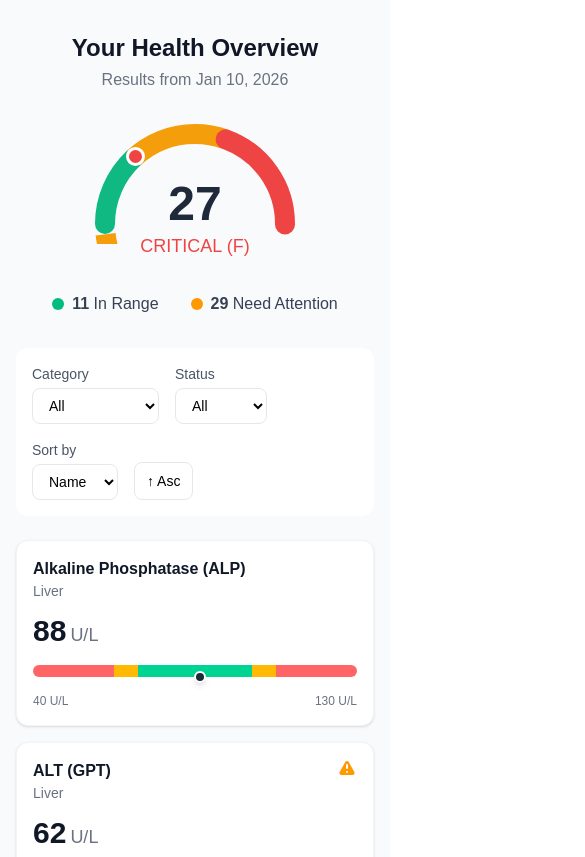
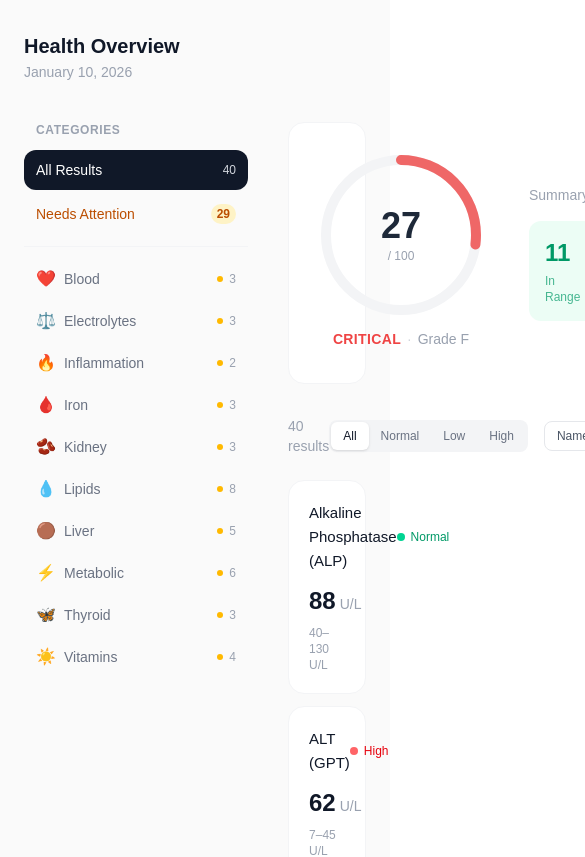
Before and after one commit to olganedelcu/frontend_data, a React (Vite) app: page / in a window 390 px wide. Shown: the top 857 px of the page, 585 px wide, since content can reach past the window. Built offline with nearby package versions, Linux system fonts and the light colour scheme; a web font is replaced by a local one.

Commit message:
adding a new design

```diff
--- a/src/components/BiomarkerCard.tsx
+++ b/src/components/BiomarkerCard.tsx
@@ -1,4 +1,3 @@
-import { RangeBar } from './RangeBar';
 import type { EnrichedResult } from '../types/enrichedResult';
 
 interface BiomarkerCardProps {
@@ -6,50 +5,39 @@ interface BiomarkerCardProps {
   onClick: () => void;
 }
 
+const statusConfig = {
+  normal: { dot: 'bg-emerald-400', text: 'text-emerald-600', label: 'Normal' },
+  high: { dot: 'bg-red-400', text: 'text-red-600', label: 'High' },
+  low: { dot: 'bg-blue-400', text: 'text-blue-600', label: 'Low' },
+};
+
 export function BiomarkerCard({ result, onClick }: BiomarkerCardProps) {
   const { biomarker, value, status } = result;
-  const isAbnormal = status !== 'normal';
+  const config = statusConfig[status];
 
   return (
     <button
       onClick={onClick}
-      className="w-full text-left bg-white rounded-xl shadow-sm border border-gray-100 p-4 hover:shadow-md hover:border-gray-200 transition-all cursor-pointer focus:outline-none focus:ring-2 focus:ring-blue-500 focus:ring-offset-2"
+      className="w-full text-left bg-white rounded-2xl border border-gray-100 p-5 hover:border-gray-200 hover:shadow-sm transition-all cursor-pointer focus:outline-none focus:ring-2 focus:ring-gray-900 focus:ring-offset-2 group"
     >
-      {/* Header */}
-      <div className="flex items-start justify-between mb-3">
-        <div>
-          <h3 className="font-semibold text-gray-900">{biomarker.name}</h3>
-          <p className="text-sm text-gray-500">{biomarker.category}</p>
+      <div className="flex items-center justify-between mb-3">
+        <h3 className="font-medium text-gray-900 text-[15px] group-hover:text-gray-700">
+          {biomarker.name}
+        </h3>
+        <div className={`flex items-center gap-1.5 ${config.text}`}>
+          <span className={`w-2 h-2 rounded-full ${config.dot}`} />
+          <span className="text-xs font-medium">{config.label}</span>
         </div>
-        {isAbnormal && (
-          <div className="flex-shrink-0 ml-2">
-            <svg
-              className="w-5 h-5 text-amber-500"
-              fill="currentColor"
-              viewBox="0 0 20 20"
-            >
-              <path
-                fillRule="evenodd"
-                d="M8.257 3.099c.765-1.36 2.722-1.36 3.486 0l5.58 9.92c.75 1.334-.213 2.98-1.742 2.98H4.42c-1.53 0-2.493-1.646-1.743-2.98l5.58-9.92zM11 13a1 1 0 11-2 0 1 1 0 012 0zm-1-8a1 1 0 00-1 1v3a1 1 0 002 0V6a1 1 0 00-1-1z"
-                clipRule="evenodd"
-              />
-            </svg>
-          </div>
-        )}
       </div>
 
-      {/* Value */}
-      <div className="mb-4">
-        <span className="text-3xl font-bold text-gray-900">{value}</span>
-        <span className="text-lg text-gray-500 ml-1">{biomarker.standardUnit}</span>
+      <div className="flex items-baseline gap-1">
+        <span className="text-2xl font-semibold text-gray-900">{value}</span>
+        <span className="text-sm text-gray-400">{biomarker.standardUnit}</span>
       </div>
 
-      {/* Range Bar */}
-      <RangeBar
-        value={value}
-        referenceRange={biomarker.referenceRange}
-        unit={biomarker.standardUnit}
-      />
+      <div className="mt-2 text-xs text-gray-400">
+        {biomarker.referenceRange.low}–{biomarker.referenceRange.high} {biomarker.standardUnit}
+      </div>
     </button>
   );
 }
--- a/src/components/BiomarkerCardGrid.tsx
+++ b/src/components/BiomarkerCardGrid.tsx
@@ -9,14 +9,14 @@ interface BiomarkerCardGridProps {
 export function BiomarkerCardGrid({ results, onSelectResult }: BiomarkerCardGridProps) {
   if (results.length === 0) {
     return (
-      <div className="text-center py-12 text-gray-500">
+      <div className="text-center py-16 text-gray-400">
         No biomarkers match your current filters.
       </div>
     );
   }
 
   return (
-    <div className="grid grid-cols-1 sm:grid-cols-2 lg:grid-cols-3 gap-4">
+    <div className="grid grid-cols-1 sm:grid-cols-2 xl:grid-cols-3 gap-3">
       {results.map((result) => (
         <BiomarkerCard
           key={result.id}
--- /dev/null
+++ b/src/components/CategorySidebar.tsx
@@ -0,0 +1,112 @@
+import { useMemo } from 'react';
+import type { EnrichedResult } from '../types/enrichedResult';
+
+interface Props {
+  categories: string[];
+  data: EnrichedResult[];
+  selectedCategory: string;
+  onCategoryChange: (category: string) => void;
+}
+
+const categoryIcons: Record<string, string> = {
+  Lipids: '💧',
+  Metabolic: '⚡',
+  Kidney: '🫘',
+  Electrolytes: '⚖️',
+  Liver: '🟤',
+  Inflammation: '🔥',
+  Iron: '🩸',
+  Vitamins: '☀️',
+  Thyroid: '🦋',
+  Blood: '❤️',
+};
+
+export function CategorySidebar({ categories, data, selectedCategory, onCategoryChange }: Props) {
+  const categoryCounts = useMemo(() => {
+    const counts: Record<string, { total: number; attention: number }> = {};
+    for (const r of data) {
+      const cat = r.biomarker.category;
+      if (!counts[cat]) counts[cat] = { total: 0, attention: 0 };
+      counts[cat].total++;
+      if (r.status !== 'normal') counts[cat].attention++;
+    }
+    return counts;
+  }, [data]);
+
+  const totalAttention = useMemo(() => data.filter(r => r.status !== 'normal').length, [data]);
+
+  return (
+    <nav className="w-56 flex-shrink-0">
+      <div className="sticky top-8">
+        <p className="text-xs font-semibold text-gray-400 uppercase tracking-wider mb-3 px-3">
+          Categories
+        </p>
+
+        <button
+          onClick={() => onCategoryChange('all')}
+          className={`w-full flex items-center justify-between px-3 py-2.5 rounded-xl text-sm transition-colors mb-1 ${
+            selectedCategory === 'all'
+              ? 'bg-gray-900 text-white'
+              : 'text-gray-600 hover:bg-gray-100'
+          }`}
+        >
+          <span className="font-medium">All Results</span>
+          <span className={`text-xs ${selectedCategory === 'all' ? 'text-gray-300' : 'text-gray-400'}`}>
+            {data.length}
+          </span>
+        </button>
+
+        {totalAttention > 0 && (
+          <button
+            onClick={() => onCategoryChange('attention')}
+            className={`w-full flex items-center justify-between px-3 py-2.5 rounded-xl text-sm transition-colors mb-1 ${
+              selectedCategory === 'attention'
+                ? 'bg-amber-600 text-white'
+                : 'text-amber-700 hover:bg-amber-50'
+            }`}
+          >
+            <span className="font-medium">Needs Attention</span>
+            <span className={`text-xs font-semibold px-1.5 py-0.5 rounded-full ${
+              selectedCategory === 'attention'
+                ? 'bg-amber-500 text-white'
+                : 'bg-amber-100 text-amber-700'
+            }`}>
+              {totalAttention}
+            </span>
+          </button>
+        )}
+
+        <div className="h-px bg-gray-100 my-3" />
+
+        {categories.map(cat => {
+          const counts = categoryCounts[cat] || { total: 0, attention: 0 };
+          const isActive = selectedCategory === cat;
+          return (
+            <button
+              key={cat}
+              onClick={() => onCategoryChange(cat)}
+              className={`w-full flex items-center justify-between px-3 py-2 rounded-xl text-sm transition-colors mb-0.5 ${
+                isActive
+                  ? 'bg-gray-100 text-gray-900'
+                  : 'text-gray-500 hover:bg-gray-50 hover:text-gray-700'
+              }`}
+            >
+              <span className="flex items-center gap-2">
+                <span className="text-base">{categoryIcons[cat] || '📊'}</span>
+                <span className={isActive ? 'font-medium' : ''}>{cat}</span>
+              </span>
+              <span className="flex items-center gap-1.5">
+                {counts.attention > 0 && (
+                  <span className="w-1.5 h-1.5 rounded-full bg-amber-400" />
+                )}
+                <span className={`text-xs ${isActive ? 'text-gray-500' : 'text-gray-400'}`}>
+                  {counts.total}
+                </span>
+              </span>
+            </button>
+          );
+        })}
+      </div>
+    </nav>
+  );
+}
--- a/src/components/EnergyScoreGauge.tsx
+++ b/src/components/EnergyScoreGauge.tsx
@@ -1,3 +1,4 @@
+import { useEffect, useState } from 'react';
 import type { EnergyScoreResult } from '../types/energyScore';
 
 interface EnergyScoreGaugeProps {
@@ -6,94 +7,98 @@ interface EnergyScoreGaugeProps {
 
 export function EnergyScoreGauge({ energyScore }: EnergyScoreGaugeProps) {
   const { score, grade, label } = energyScore;
+  const [animatedScore, setAnimatedScore] = useState(0);
+  const [isVisible, setIsVisible] = useState(false);
 
-  // SVG dimensions
-  const size = 200;
-  const strokeWidth = 20;
+  useEffect(() => {
+    // Use requestAnimationFrame to avoid synchronous setState in effect
+    const raf = requestAnimationFrame(() => setIsVisible(true));
+    const duration = 1200;
+    const steps = 60;
+    const increment = score / steps;
+    let current = 0;
+    const timer = setInterval(() => {
+      current += increment;
+      if (current >= score) {
+        setAnimatedScore(score);
+        clearInterval(timer);
+      } else {
+        setAnimatedScore(Math.round(current));
+      }
+    }, duration / steps);
+    return () => {
+      cancelAnimationFrame(raf);
+      clearInterval(timer);
+    };
+  }, [score]);
+
+  // Ring dimensions
+  const size = 160;
+  const strokeWidth = 10;
   const radius = (size - strokeWidth) / 2;
   const center = size / 2;
+  const circumference = 2 * Math.PI * radius;
 
-  // Arc calculations (semi-circle from 180° to 0°)
-  const circumference = Math.PI * radius;
+  // Progress arc
+  const displayScore = isVisible ? animatedScore : 0;
+  const progress = (displayScore / 100) * circumference;
 
-  // Zone angles (in the semi-circle)
-  // Red: 0-39 (39% of arc), Yellow: 40-74 (35% of arc), Green: 75-100 (25% of arc)
-  const redArc = circumference * 0.39;
-  const yellowArc = circumference * 0.35;
-  const greenArc = circumference * 0.26;
-
-  // Score indicator position
-  const scoreAngle = Math.PI * (1 - score / 100);
-  const indicatorX = center + radius * Math.cos(scoreAngle);
-  const indicatorY = center - radius * Math.sin(scoreAngle);
-
-  // Get color based on score
-  const getScoreColor = () => {
-    if (score >= 75) return '#10B981'; // emerald-500
-    if (score >= 40) return '#F59E0B'; // amber-500
-    return '#EF4444'; // red-500
+  // Color based on score
+  const getColor = () => {
+    if (score >= 75) return '#10B981';
+    if (score >= 40) return '#F59E0B';
+    return '#EF4444';
   };
 
   return (
     <div className="flex flex-col items-center">
-      <svg width={size} height={size / 2 + 20} viewBox={`0 0 ${size} ${size / 2 + 20}`}>
-        {/* Background arc segments */}
-        <g transform={`rotate(180, ${center}, ${center})`}>
-          {/* Green zone (75-100) - drawn first, starts at the right */}
+      <div className="relative">
+        <svg width={size} height={size} viewBox={`0 0 ${size} ${size}`}>
+          {/* Background ring */}
           <circle
             cx={center}
             cy={center}
             r={radius}
             fill="none"
-            stroke="#10B981"
+            stroke="#f3f4f6"
             strokeWidth={strokeWidth}
-            strokeDasharray={`${greenArc} ${circumference}`}
-            strokeDashoffset={0}
-            strokeLinecap="round"
           />
-          {/* Yellow zone (40-74) */}
+          {/* Progress ring */}
           <circle
             cx={center}
             cy={center}
             r={radius}
             fill="none"
-            stroke="#F59E0B"
+            stroke={getColor()}
             strokeWidth={strokeWidth}
-            strokeDasharray={`${yellowArc} ${circumference}`}
-            strokeDashoffset={-greenArc}
-            strokeLinecap="butt"
+            strokeDasharray={`${progress} ${circumference}`}
+            strokeLinecap="round"
+            transform={`rotate(-90 ${center} ${center})`}
+            className="transition-all duration-100 ease-out"
+            opacity={0.8}
           />
-          {/* Red zone (0-39) */}
-          <circle
-            cx={center}
-            cy={center}
-            r={radius}
-            fill="none"
-            stroke="#EF4444"
-            strokeWidth={strokeWidth}
-            strokeDasharray={`${redArc} ${circumference}`}
-            strokeDashoffset={-(greenArc + yellowArc)}
-            strokeLinecap="round"
-          />
-        </g>
-
-        {/* Score indicator dot */}
-        <circle
-          cx={indicatorX}
-          cy={indicatorY}
-          r={8}
-          fill={getScoreColor()}
-          stroke="white"
-          strokeWidth={3}
-        />
-      </svg>
-
-      {/* Score number and label */}
-      <div className="text-center -mt-16">
-        <div className="text-5xl font-bold text-gray-800">{score}</div>
-        <div className="text-lg font-medium mt-1" style={{ color: getScoreColor() }}>
-          {label} ({grade})
+        </svg>
+        {/* Center text */}
+        <div
+          className="absolute inset-0 flex flex-col items-center justify-center transition-opacity duration-500"
+          style={{ opacity: isVisible ? 1 : 0 }}
+        >
+          <span className="text-4xl font-bold text-gray-800">{animatedScore}</span>
+          <span className="text-xs font-medium text-gray-400 mt-0.5">/ 100</span>
         </div>
+      </div>
+      <div
+        className="text-center mt-3 transition-opacity duration-700"
+        style={{ opacity: isVisible ? 1 : 0 }}
+      >
+        <span
+          className="text-sm font-semibold tracking-wide"
+          style={{ color: getColor() }}
+        >
+          {label}
+        </span>
+        <span className="text-sm text-gray-300 mx-1.5">·</span>
+        <span className="text-sm text-gray-400">Grade {grade}</span>
       </div>
     </div>
   );
--- a/src/components/StatusBadge.tsx
+++ b/src/components/StatusBadge.tsx
@@ -1,14 +1,14 @@
 import type { Status } from '../types/result';
 
 const styles: Record<Status, string> = {
-  low: 'bg-blue-100 text-blue-700',
-  normal: 'bg-green-100 text-green-700',
-  high: 'bg-red-100 text-red-700',
+  low: 'bg-blue-50 text-blue-600',
+  normal: 'bg-emerald-50 text-emerald-600',
+  high: 'bg-red-50 text-red-600',
 };
 
 export function StatusBadge({ status }: { status: Status }) {
   return (
-    <span className={`px-2 py-1 rounded-lg text-sm font-medium ${styles[status]}`}>
+    <span className={`px-2.5 py-1 rounded-lg text-xs font-medium ${styles[status]}`}>
       {status.charAt(0).toUpperCase() + status.slice(1)}
     </span>
   );
--- a/src/components/Toolbar.tsx
+++ b/src/components/Toolbar.tsx
@@ -4,52 +4,59 @@ export type SortField = 'name' | 'value' | 'status' | 'sampledAt';
 export type SortDirection = 'asc' | 'desc';
 
 interface Props {
-  categories: string[];
-  selectedCategory: string;
-  onCategoryChange: (category: string) => void;
   selectedStatus: Status | 'all';
   onStatusChange: (status: Status | 'all') => void;
   sortField: SortField;
   onSortFieldChange: (field: SortField) => void;
   sortDirection: SortDirection;
   onDirectionToggle: () => void;
+  resultCount: number;
 }
 
-export function Toolbar({ categories, selectedCategory, onCategoryChange, selectedStatus, onStatusChange, sortField, onSortFieldChange, sortDirection, onDirectionToggle }: Props) {
+export function Toolbar({ selectedStatus, onStatusChange, sortField, onSortFieldChange, sortDirection, onDirectionToggle, resultCount }: Props) {
   return (
-    <div className="flex flex-wrap gap-4 p-4 bg-white rounded-xl mb-4">
-      <div className="flex flex-col gap-1">
-        <label className="text-sm text-gray-600">Category</label>
-        <select value={selectedCategory} onChange={e => onCategoryChange(e.target.value)} className="px-3 py-2 rounded-lg border border-gray-200 text-sm">
-          <option value="all">All</option>
-          {categories.map(category => <option key={category} value={category}>{category}</option>)}
-        </select>
+    <div className="flex items-center justify-between mb-6">
+      <p className="text-sm text-gray-400">
+        {resultCount} result{resultCount !== 1 ? 's' : ''}
+      </p>
+
+      <div className="flex items-center gap-2">
+        {/* Status filter pills */}
+        <div className="flex items-center bg-gray-100 rounded-lg p-0.5">
+          {(['all', 'normal', 'low', 'high'] as const).map(s => (
+            <button
+              key={s}
+              onClick={() => onStatusChange(s)}
+              className={`px-3 py-1.5 rounded-md text-xs font-medium transition-colors ${
+                selectedStatus === s
+                  ? 'bg-white text-gray-900 shadow-sm'
+                  : 'text-gray-500 hover:text-gray-700'
+              }`}
+            >
+              {s === 'all' ? 'All' : s.charAt(0).toUpperCase() + s.slice(1)}
+            </button>
+          ))}
         </div>
 
-      <div className="flex flex-col gap-1">
-        <label className="text-sm text-gray-600">Status</label>
-        <select value={selectedStatus} onChange={e => onStatusChange(e.target.value as Status | 'all')} className="px-3 py-2 rounded-lg border border-gray-200 text-sm">
-          <option value="all">All</option>
-          <option value="low">Low</option>
-          <option value="normal">Normal</option>
-          <option value="high">High</option>
-        </select>
-      </div>
-
-      <div className="flex flex-col gap-1">
-        <label className="text-sm text-gray-600">Sort by</label>
-        <select value={sortField} onChange={e => onSortFieldChange(e.target.value as SortField)} className="px-3 py-2 rounded-lg border border-gray-200 text-sm">
+        {/* Sort */}
+        <div className="flex items-center gap-1 ml-2">
+          <select
+            value={sortField}
+            onChange={e => onSortFieldChange(e.target.value as SortField)}
+            className="px-2 py-1.5 rounded-lg border border-gray-200 text-xs text-gray-600 bg-white"
+          >
             <option value="name">Name</option>
             <option value="value">Value</option>
             <option value="status">Status</option>
             <option value="sampledAt">Date</option>
           </select>
+          <button
+            onClick={onDirectionToggle}
+            className="p-1.5 rounded-lg border border-gray-200 text-xs text-gray-500 hover:bg-gray-50"
+          >
+            {sortDirection === 'asc' ? '↑' : '↓'}
+          </button>
         </div>
-
-      <div className="flex items-end">
-        <button onClick={onDirectionToggle} className="px-3 py-2 rounded-lg border border-gray-200 text-sm hover:bg-gray-50">
-          {sortDirection === 'asc' ? '↑ Asc' : '↓ Desc'}
-        </button>
       </div>
     </div>
   );
--- a/src/pages/BiomarkerResultsPage.tsx
+++ b/src/pages/BiomarkerResultsPage.tsx
@@ -7,6 +7,7 @@ import { LoadingScreen } from '../components/LoadingScreen';
 import { ErrorScreen } from '../components/ErrorScreen';
 import { EnergyScoreGauge } from '../components/EnergyScoreGauge';
 import { BiomarkerCardGrid } from '../components/BiomarkerCardGrid';
+import { CategorySidebar } from '../components/CategorySidebar';
 import { useFilteredResults } from '../hooks/useFilteredResults';
 import { calculateEnergyScore } from '../utils/energyScore';
 import type { EnrichedResult } from '../types/enrichedResult';
@@ -26,31 +27,32 @@ export function BiomarkerResultsPage() {
     setSortDirection((prev) => (prev === 'asc' ? 'desc' : 'asc'));
   }, []);
 
+  // When "attention" is selected in sidebar, filter to abnormal status
+  const effectiveCategory = selectedCategory === 'attention' ? 'all' : selectedCategory;
+  const effectiveStatus = selectedCategory === 'attention' ? 'all' : selectedStatus;
+
   const filteredData = useFilteredResults({
-    data,
-    category: selectedCategory,
-    status: selectedStatus,
+    data: selectedCategory === 'attention' ? data.filter(r => r.status !== 'normal') : data,
+    category: effectiveCategory,
+    status: effectiveStatus,
     sortField,
     sortDirection,
   });
 
-  // Calculate energy score from all data (not filtered)
   const energyScore = useMemo(() => calculateEnergyScore(data), [data]);
 
-  // Calculate summary stats
   const stats = useMemo(() => {
     const inRange = data.filter((r) => r.status === 'normal').length;
     const needAttention = data.length - inRange;
-    return { inRange, needAttention };
+    return { inRange, needAttention, total: data.length };
   }, [data]);
 
-  // Format date from the first result's sampledAt
   const formattedDate = useMemo(() => {
     if (data.length === 0) return '';
     const date = new Date(data[0].sampledAt);
     return date.toLocaleDateString('en-US', {
       year: 'numeric',
-      month: 'short',
+      month: 'long',
       day: 'numeric',
     });
   }, [data]);
@@ -59,56 +61,73 @@ export function BiomarkerResultsPage() {
   if (error) return <ErrorScreen message={error} />;
 
   return (
-    <div className="min-h-screen bg-gray-50">
-      <div className="max-w-6xl mx-auto px-4 py-8">
-        {/* Header */}
-        <header className="text-center mb-8">
-          <h1 className="text-2xl font-semibold text-gray-900">Your Health Overview</h1>
+    <div className="min-h-screen bg-[#fafafa]">
+      <div className="max-w-7xl mx-auto px-6 py-8">
+        {/* Top bar */}
+        <header className="flex items-center justify-between mb-10">
+          <div>
+            <h1 className="text-xl font-semibold text-gray-900">Health Overview</h1>
             {formattedDate && (
-            <p className="text-gray-500 mt-1">Results from {formattedDate}</p>
+              <p className="text-sm text-gray-400 mt-0.5">{formattedDate}</p>
             )}
+          </div>
         </header>
 
-        {/* Energy Score Gauge */}
-        <div className="flex justify-center mb-8">
+        {/* Desktop layout: sidebar + content */}
+        <div className="flex gap-10">
+          {/* Left sidebar */}
+          <CategorySidebar
+            categories={categories}
+            data={data}
+            selectedCategory={selectedCategory}
+            onCategoryChange={setSelectedCategory}
+          />
+
+          {/* Main content */}
+          <main className="flex-1 min-w-0">
+            {/* Score + Summary row */}
+            <div className="bg-white rounded-2xl border border-gray-100 p-8 mb-8">
+              <div className="flex items-center gap-12">
                 <EnergyScoreGauge energyScore={energyScore} />
+
+                <div className="flex-1">
+                  <h2 className="text-sm font-medium text-gray-400 mb-4">Summary</h2>
+                  <div className="flex gap-6">
+                    <div className="flex-1 bg-emerald-50 rounded-xl p-4">
+                      <p className="text-2xl font-bold text-emerald-600">{stats.inRange}</p>
+                      <p className="text-xs text-emerald-600/70 mt-1">In Range</p>
                     </div>
-
-        {/* Summary Stats */}
-        <div className="flex justify-center gap-8 mb-8">
-          <div className="flex items-center gap-2">
-            <span className="w-3 h-3 rounded-full bg-emerald-500" />
-            <span className="text-gray-700">
-              <span className="font-semibold">{stats.inRange}</span> In Range
-            </span>
+                    <div className="flex-1 bg-amber-50 rounded-xl p-4">
+                      <p className="text-2xl font-bold text-amber-600">{stats.needAttention}</p>
+                      <p className="text-xs text-amber-600/70 mt-1">Need Attention</p>
                     </div>
-          <div className="flex items-center gap-2">
-            <span className="w-3 h-3 rounded-full bg-amber-500" />
-            <span className="text-gray-700">
-              <span className="font-semibold">{stats.needAttention}</span> Need Attention
-            </span>
+                    <div className="flex-1 bg-gray-50 rounded-xl p-4">
+                      <p className="text-2xl font-bold text-gray-600">{stats.total}</p>
+                      <p className="text-xs text-gray-400 mt-1">Total Markers</p>
+                    </div>
+                  </div>
+                </div>
               </div>
             </div>
 
             {/* Toolbar */}
             <Toolbar
-          categories={categories}
-          selectedCategory={selectedCategory}
-          onCategoryChange={setSelectedCategory}
-          selectedStatus={selectedStatus}
+              selectedStatus={selectedCategory === 'attention' ? 'all' : selectedStatus}
               onStatusChange={setSelectedStatus}
               sortField={sortField}
               onSortFieldChange={setSortField}
               sortDirection={sortDirection}
               onDirectionToggle={handleToggleDirection}
+              resultCount={filteredData.length}
             />
 
-        {/* Biomarker Cards Grid */}
-        <div className="mt-6">
+            {/* Results grid */}
             <BiomarkerCardGrid
               results={filteredData}
               onSelectResult={setSelectedResult}
             />
+          </main>
+        </div>
       </div>
 
       {/* Details Drawer */}
@@ -119,6 +138,5 @@ export function BiomarkerResultsPage() {
         onSaveNote={setNote}
       />
     </div>
-    </div>
   );
 }
```
Also changed, not shown: src/components/DetailsDrawer.tsx (+42 -20 lines), src/components/LoadingScreen.tsx (+4 -4 lines), src/components/NoteEditor.tsx (+4 -4 lines). Lines whose indentation alone changed are shown as unchanged.
